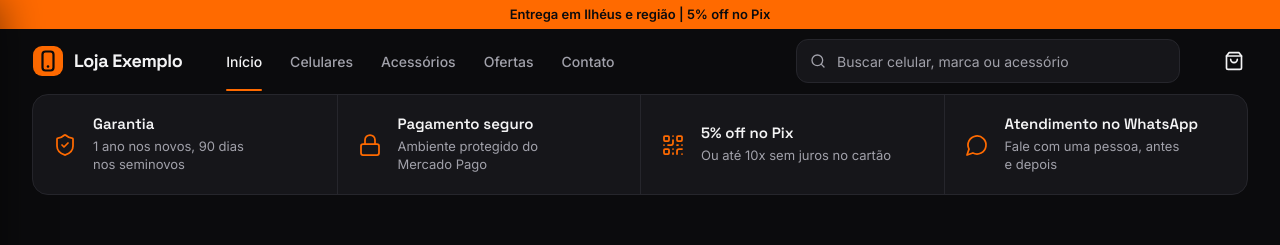
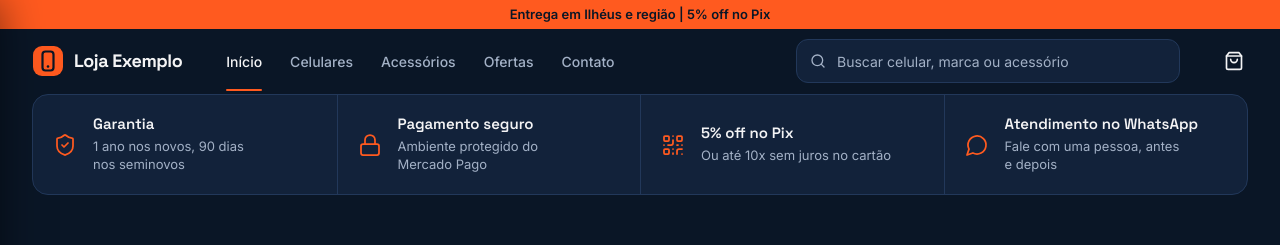
Before and after one commit to Samuka2709/Celular, a Next.js app: page / in a window 1280 px wide. Shown: the top 245 px of the page. Built offline with nearby package versions, Linux system fonts and the light colour scheme; no server answers; the database is empty.

Commit message:
Demo: tema azul-marinho com laranja
Co-Authored-By: Claude Opus 5.5 <noreply@anthropic.com>

```diff
--- a/src/app/globals.css
+++ b/src/app/globals.css
@@ -2,21 +2,21 @@
 
 /* Tokens da identidade visual */
 @theme {
-  --color-canvas: #0b0b0d;
-  --color-card: #16161a;
-  --color-card-2: #1d1d22;
-  --color-line: #26262c;
-  --color-line-strong: #34343c;
+  --color-canvas: #0a1626;
+  --color-card: #12223a;
+  --color-card-2: #182b45;
+  --color-line: #22385a;
+  --color-line-strong: #2e4870;
   --color-paper: #f3eee8;
   --color-paper-card: #fbf8f4;
   --color-paper-muted: #57534e;
   --color-paper-soft: #44403c;
   --color-paper-line: #e3dacf;
   --color-ink: #f4f4f5;
-  --color-muted: #a1a1aa;
-  --color-subtle: #8b8b94;
-  --color-accent: #ff6a00;
-  --color-accent-hover: #ff8124;
+  --color-muted: #a3b1c6;
+  --color-subtle: #8a9ab2;
+  --color-accent: #ff5a1f;
+  --color-accent-hover: #ff7a45;
   /* laranja escurecido para texto sobre fundo claro (contraste AA) */
   --color-accent-ink: #c2410c;
   --color-success: #22c55e;
@@ -73,7 +73,7 @@ dd {
 
 @utility pedestal {
   background:
-    radial-gradient(ellipse at 50% 30%, #3a3a42 0%, #1f1f25 45%, #121216 75%);
+    radial-gradient(ellipse at 50% 30%, #2c4468 0%, #172a46 45%, #0d1a2e 75%);
   box-shadow:
     0 -1px 0 0 rgb(255 255 255 / 0.08) inset,
     0 18px 30px -12px rgb(255 106 0 / 0.35);
--- a/src/app/layout.tsx
+++ b/src/app/layout.tsx
@@ -25,7 +25,7 @@ export const metadata: Metadata = {
 };
 
 export const viewport: Viewport = {
-  themeColor: "#0b0b0d",
+  themeColor: "#0a1626",
   colorScheme: "dark",
   // Deixa a barra de compra e o botão do WhatsApp respeitarem o notch e a barra de gestos
   viewportFit: "cover",
--- a/src/components/home/HeroCarousel.tsx
+++ b/src/components/home/HeroCarousel.tsx
@@ -72,7 +72,7 @@ export function HeroCarousel({ slides }: { slides: HeroSlide[] }) {
           sizes="(min-width: 768px) 64vw, 100vw"
           className="object-cover object-[70%_center]"
         />
-        <div className="absolute inset-0 bg-[linear-gradient(to_top,#0b0b0d_0%,transparent_35%)] md:bg-[linear-gradient(to_right,#0b0b0d_0%,rgb(11_11_13/0.6)_22%,transparent_50%)]" />
+        <div className="absolute inset-0 bg-[linear-gradient(to_top,#0a1626_0%,transparent_35%)] md:bg-[linear-gradient(to_right,#0a1626_0%,rgb(10_22_38/0.6)_22%,transparent_50%)]" />
       </div>
       <div className={cn(container, "relative")}>
         <div className="relative">
```
